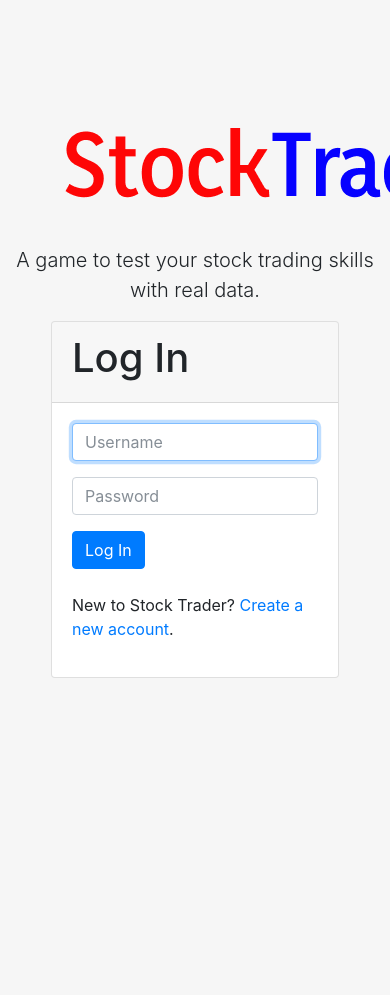
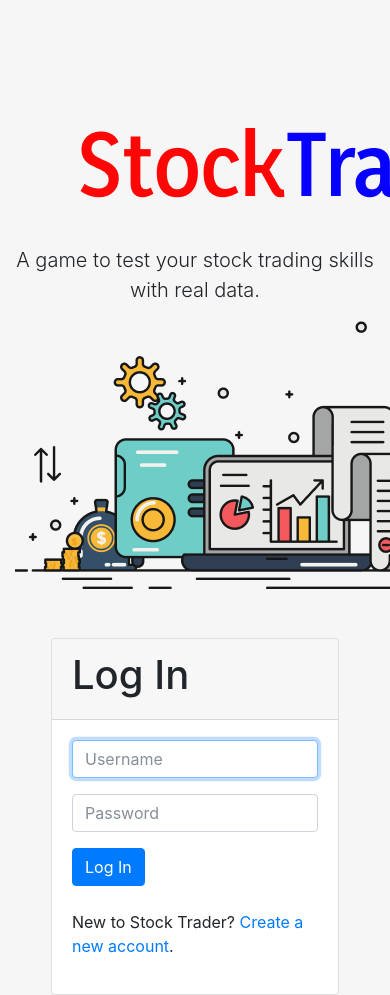
Before and after one commit to bennett39/stock-trader-flask, a Flask app: page /login in a window 390 px wide; the page is wider, and only the part inside the window is pictured. Before the commit the page ends 678 px from the top of that part, so only its background shows below. Run offline with Flask 2, Linux system fonts and the light colour scheme; some libraries are stand-ins or nearby versions.

Commit message:
Add vector graphics & mobile-responsive landing

```diff
--- a/templates/apology.html
+++ b/templates/apology.html
@@ -5,11 +5,6 @@
 {% endblock %}
 
 {% block main %}
-  <div class="row top-margin">
-    <div class="col-sm text-center">
-      <img src="/static/stocktrader-white.png" alt="Stock Trader logo"
-      class="mx-auto">
-    </div>
     <div class="col-sm">
       <div class="card mx-auto" style="width:18rem">
         <div class="card-header">
--- a/templates/landing.html
+++ b/templates/landing.html
@@ -30,7 +30,19 @@
             </header>
         {% endif %}
 
+        <div class="container-fluid">
+        <div class="row top-margin">
+          <div class="col text-center">
+            <img src="/static/stocktrader-white.png" alt="Stock Trader logo"
+            class="mx-auto">
+            <p class="lead">A game to test your stock trading skills with real
+            data.</p>
+            <img src="/static/stock-trader-header.png"
+                 alt="Illustration" class="mx-auto">
+          </div>
         {% block main %}{% endblock %}
+        </div>
+        </div>
     </body>
 
 </html>
--- a/templates/login.html
+++ b/templates/login.html
@@ -5,15 +5,10 @@
 {% endblock %}
 
 {% block main %}
-  <div class="row top-margin">
-    <div class="col-sm text-center">
-      <img src="/static/stocktrader-white.png" alt="Stock Trader logo"
-      class="mx-auto">
-      <p class="lead">A game to test your stock trading skills with real
-      data.</p>
-    </div>
-    <div class="col-sm">
-      <div class="card mx-auto" style="width:18rem">
+
+
+    <div class="col">
+      <div class="card mx-auto mt-5" style="width:18rem">
         <div class="card-header"><h1>Log In</h1></div>
         <div class="card-body">
           <form action="/login" method="post">
```
Also changed, not shown: templates/register.html (+0 -7 lines), static/stock-trader-header.png (added).
